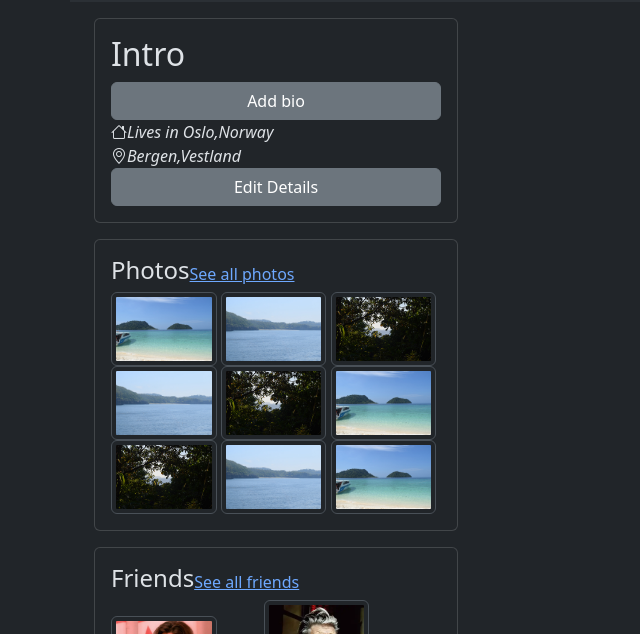
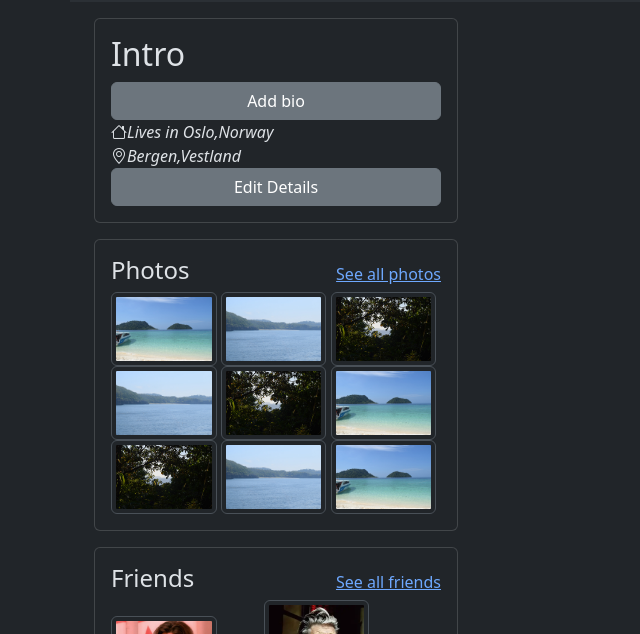
Before and after one commit to Tjommiboy/new-css-frameworks-22jan, a website: page profil.html in a window 1280 px wide. Shown: the part 607-1241 px from the top of the page, without its empty margins (0-640 px from the left). Drawn offline with nearby package versions, Linux system fonts and the light colour scheme.

Commit message:
added justify content between

```diff
--- a/profil.html
+++ b/profil.html
@@ -130,7 +130,7 @@
                 <div class="card col-12 col-sm-12 col-lg-4" >
 
                     <div class="card-body myimages">
-                      <div class="d-flex justify-space-between align-items-center">
+                      <div class="d-flex justify-content-between align-items-center">
                         <h4>Photos</h4>
                          <a href="">See all photos</a>
                         </div>
@@ -151,7 +151,7 @@
                   <div class="card col-12 col-sm-12 col-lg-4" >
 
                       <div class="card-body myimages">
-                        <div class="d-flex justify-space-between align-items-center">
+                        <div class="d-flex justify-content-between align-items-center">
                           <h4>Friends</h4>
                            <a href="">See all friends</a>
                           </div>
```
